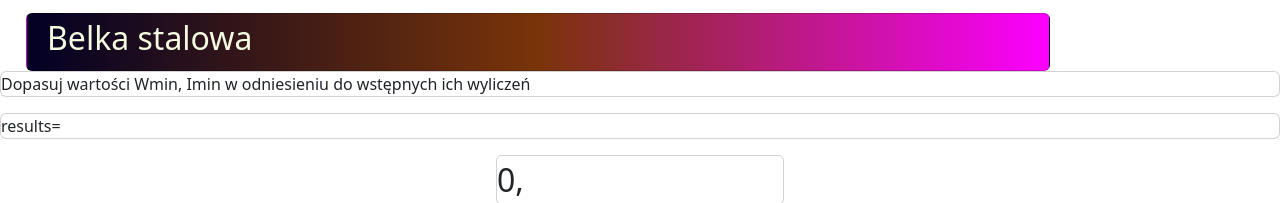
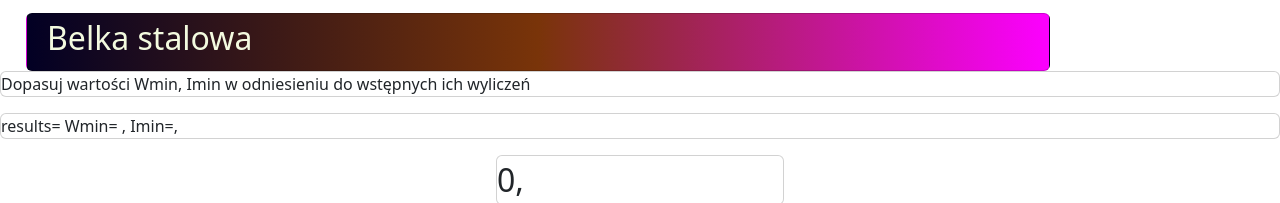
Before and after one commit to maciejmar/belka-stalowa, an Angular app: page /calculated_results in a window 1280 px wide. Shown: the top 203 px of the page. Built offline with nearby package versions, Linux system fonts and the light colour scheme; no server answers.

Commit message:
getCalculated const added

```diff
--- a/src/app/calculated-results/calculated-results.component.html
+++ b/src/app/calculated-results/calculated-results.component.html
@@ -1,5 +1,5 @@
 <p class="card">Dopasuj wartości Wmin, Imin w odniesieniu do wstępnych ich wyliczeń</p>
-<p class="card" >results= {{this.results}}</p>
+<p class="card" >results= Wmin= {{this.results[6]}}, Imin=, {{this.results[7]}}</p>
 <div class="card" style="font-size: 2rem; margin:auto; font-weight: 700px;width: 18rem;">
   {{touple.Wmin}},  <!-- {{calculated_results.Wmin}},{{calculated_results.Imin}}, -->
 </div>
```
